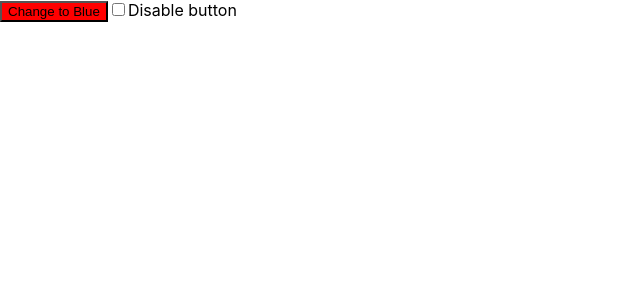
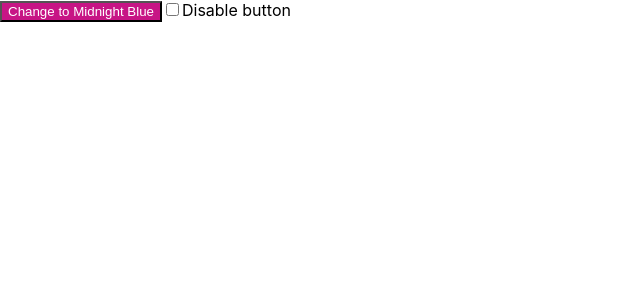
Before and after one commit to Alejoboga20/testing-library-basics, a React (Create React App) app: page / in a window 1280 px wide. Shown: the top 300 px of the page, without its empty margins (0-640 px from the left). Built offline with nearby package versions, Linux system fonts and the light colour scheme.

Commit message:
Changing colors

```diff
--- a/src/App.js
+++ b/src/App.js
@@ -17,10 +17,19 @@ const App = () => {
 			<div>
 				<button
 					disabled={isButtonDisabled}
-					style={{ backgroundColor: isButtonDisabled ? 'gray' : isPrimaryColor ? 'red' : 'blue' }}
+					style={{
+						backgroundColor: isButtonDisabled
+							? 'gray'
+							: isPrimaryColor
+							? 'MediumVioletRed'
+							: 'MidnightBlue',
+						color: 'white',
+					}}
 					onClick={handleOnClick}
 				>
-					{isPrimaryColor ? 'Change to Blue' : 'Change to Red'}
+					{isPrimaryColor
+						? `Change to ${replaceCamelWithSpaces('MidnightBlue')}`
+						: `Change to ${replaceCamelWithSpaces('MediumVioletRed')}`}
 				</button>
 
 				<input
```
Also changed, not shown: 1 other file (tests, documents, lock files or other folders).
